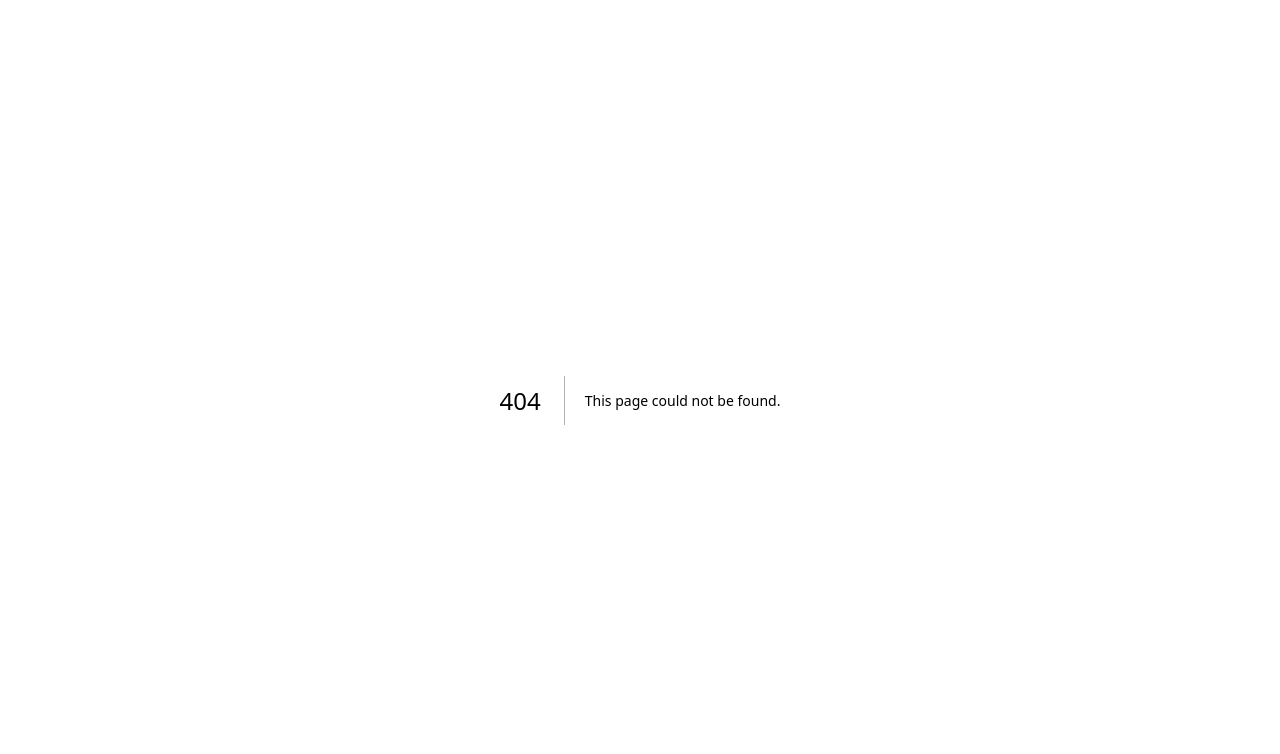
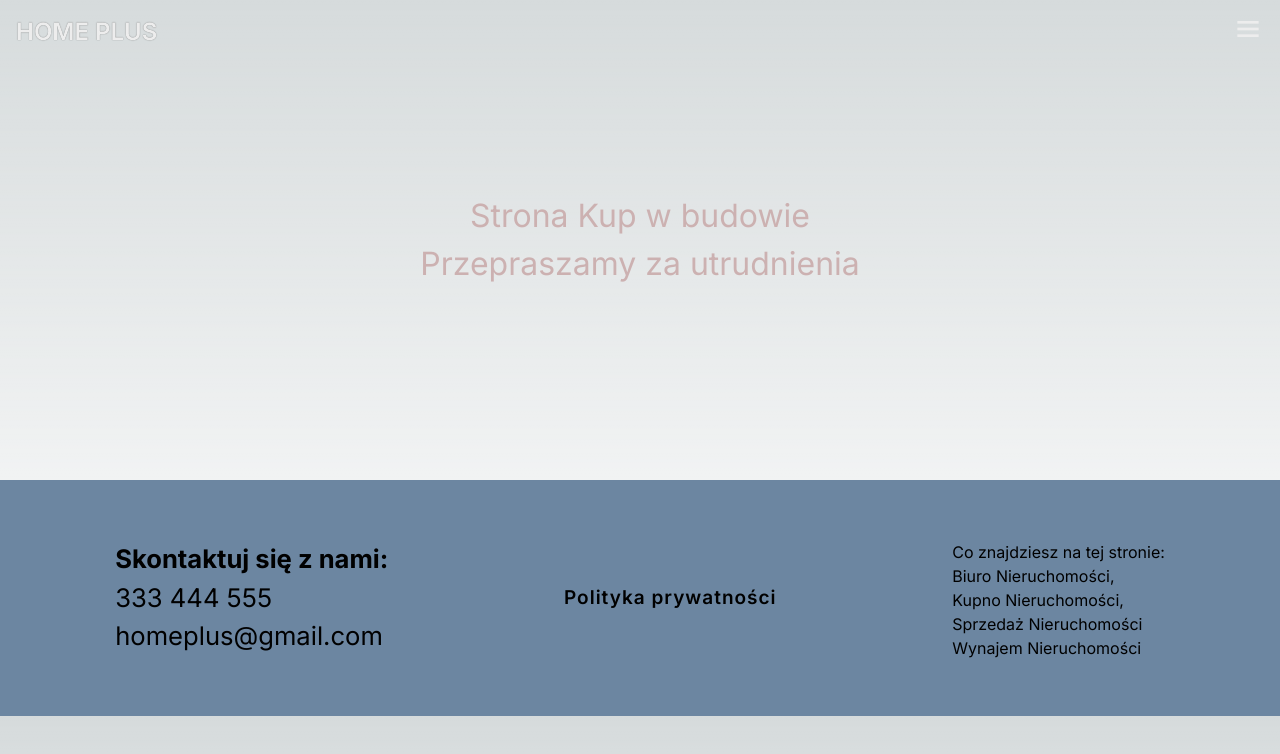
Before and after one commit to mk2307/property.github.io, a Next.js app: page /kup in a window 1280 px wide. Before the commit this address had no page. Shown: the top 754 px of the page. Built offline with nearby package versions, Linux system fonts and the light colour scheme.

Commit message:
footer styling and routing

```diff
--- /dev/null
+++ b/src/app/kup/page.tsx
@@ -0,0 +1,8 @@
+import { NotImplemented } from "@/components/NotImplemented";
+import React from "react";
+
+const BuyPage = () => {
+  return <NotImplemented pageName="Kup" />;
+};
+
+export default BuyPage;
--- a/src/app/layout.tsx
+++ b/src/app/layout.tsx
@@ -1,5 +1,7 @@
+import { Header } from "@/components/Header";
 import "./globals.css";
 import { Inter } from "next/font/google";
+import { Footer } from "@/components/Footer";
 
 const inter = Inter({ subsets: ["latin"] });
 
@@ -14,9 +16,13 @@ export default function RootLayout({ children }: { children: React.ReactNode })
       <head>
         <meta charSet="utf-8" />
         {/* <link rel="stylesheet" href="style.css" /> */}
-        <link href='https://unpkg.com/boxicons@2.1.4/css/boxicons.min.css' rel='stylesheet'></link>
+        <link href="https://unpkg.com/boxicons@2.1.4/css/boxicons.min.css" rel="stylesheet"></link>
       </head>
-      <body className={inter.className}>{children}</body>
+      <body className={inter.className}>
+        <Header />
+        {children}
+        <Footer />
+      </body>
     </html>
   );
 }
--- a/src/app/page.tsx
+++ b/src/app/page.tsx
@@ -1,18 +1,13 @@
 import { ContactUs } from "@/components/ContactUs";
 import { Events } from "@/components/Events";
-import { Footer } from "@/components/Footer";
-import { Header } from "@/components/Header";
 import { Hero } from "@/components/Hero";
-import Image from "next/image";
 
 export default function Home() {
   return (
     <main className="flex min-h-screen flex-col items-center justify-between">
-      <Header />
       <Hero />
       <Events />
       <ContactUs />
-      <Footer />
     </main>
   );
 }
--- /dev/null
+++ b/src/app/sprzedaj/page.tsx
@@ -0,0 +1,8 @@
+import { NotImplemented } from "@/components/NotImplemented";
+import React from "react";
+
+const SellPage = () => {
+  return <NotImplemented pageName="Sprzedaj" />;
+};
+
+export default SellPage;
--- /dev/null
+++ b/src/app/wynajmij/page.tsx
@@ -0,0 +1,8 @@
+import { NotImplemented } from "@/components/NotImplemented";
+import React from "react";
+
+const RentPage = () => {
+  return <NotImplemented pageName="Wynajmij" />;
+}
+
+export default RentPage;
--- /dev/null
+++ b/src/components/Footer.module.scss
@@ -0,0 +1,29 @@
+.footer {
+  display: flex;
+  justify-content: space-between;
+  align-items: center;
+  flex-wrap: wrap;
+  padding: 1rem 9%;
+  background: #6c86a1;
+}
+
+.footerText p {
+  color: black;
+  font-size: 1.6rem;
+}
+
+.private a {
+  position: relative;
+  display: inline-flex;
+  justify-content: center;
+  align-items: center;
+  font-size: 19px;
+  color: black;
+  text-decoration: none;
+  font-weight: 600;
+  letter-spacing: 1px;
+}
+.info p {
+  color: black;
+  margin: 20px 0 40px;
+}
--- a/src/components/Footer.tsx
+++ b/src/components/Footer.tsx
@@ -1,26 +1,21 @@
 import React from "react";
+import styles from "./Footer.module.scss";
 
 export const Footer = () => {
   return (
-    <footer className="footer">
-      <div className="footer-text">
-        <br />
+    <footer className={styles.footer}>
+      <div className={styles.footerText}>
         <p>
           <strong>Skontaktuj się z nami:</strong>
         </p>
-        <br />
         <p>333 444 555</p>
-        <br />
         <p>homeplus@gmail.com</p>
       </div>
 
-      <div className="private">
-        <br />
-        <br />
-        <br />
+      <div className={styles.private}>
         <a href="#">Polityka prywatności</a>
       </div>
-      <div className="info">
+      <div className={styles.info}>
         <p>
           <br />
           Co znajdziesz na tej stronie:
--- a/src/components/Header.tsx
+++ b/src/components/Header.tsx
@@ -31,10 +31,10 @@ export const Header = () => {
       })} onClick={()=> {
         setIsMenuOpen(false);
       }} >
-        <a href="#kup">KUP</a>
-        <a href="sprzedaj.html">SPRZEDAJ</a>
-        <a href="#WYNAJMIJ">WYNAJMIJ</a>
-        <a href="#NIERUCHOMOŚCI">NIERUCHOMOŚCI</a>
+        <a href="/kup">KUP</a>
+        <a href="/sprzedaj">SPRZEDAJ</a>
+        <a href="/wynajmij">WYNAJMIJ</a>
+        {/* <a href="#NIERUCHOMOŚCI">NIERUCHOMOŚCI</a> */}
         <a href="#kontakt">KONTAKT</a>
       </nav>
     </header>
--- /dev/null
+++ b/src/components/NotImplemented.module.scss
@@ -0,0 +1,11 @@
+.notImplemented {
+  color: rgb(204, 177, 177);
+  font-size: 2rem;
+  display: flex;
+  flex-direction: column;
+  align-items: center;
+  justify-content: center;
+  height: 60vh;
+  width: 100vw;
+  text-align: center;
+}
--- /dev/null
+++ b/src/components/NotImplemented.tsx
@@ -0,0 +1,13 @@
+import React from "react";
+import styles from "./NotImplemented.module.scss";
+
+export const NotImplemented = ({pageName}: { pageName?: string}) => {
+  const title = pageName ? `Strona ${pageName} w budowie` : "Strona w budowie";
+  return (
+    <div className={styles.notImplemented}>
+      <h1>{title}</h1>
+      <p>Przepraszamy za utrudnienia</p>
+
+    </div>
+  );
+}
```
